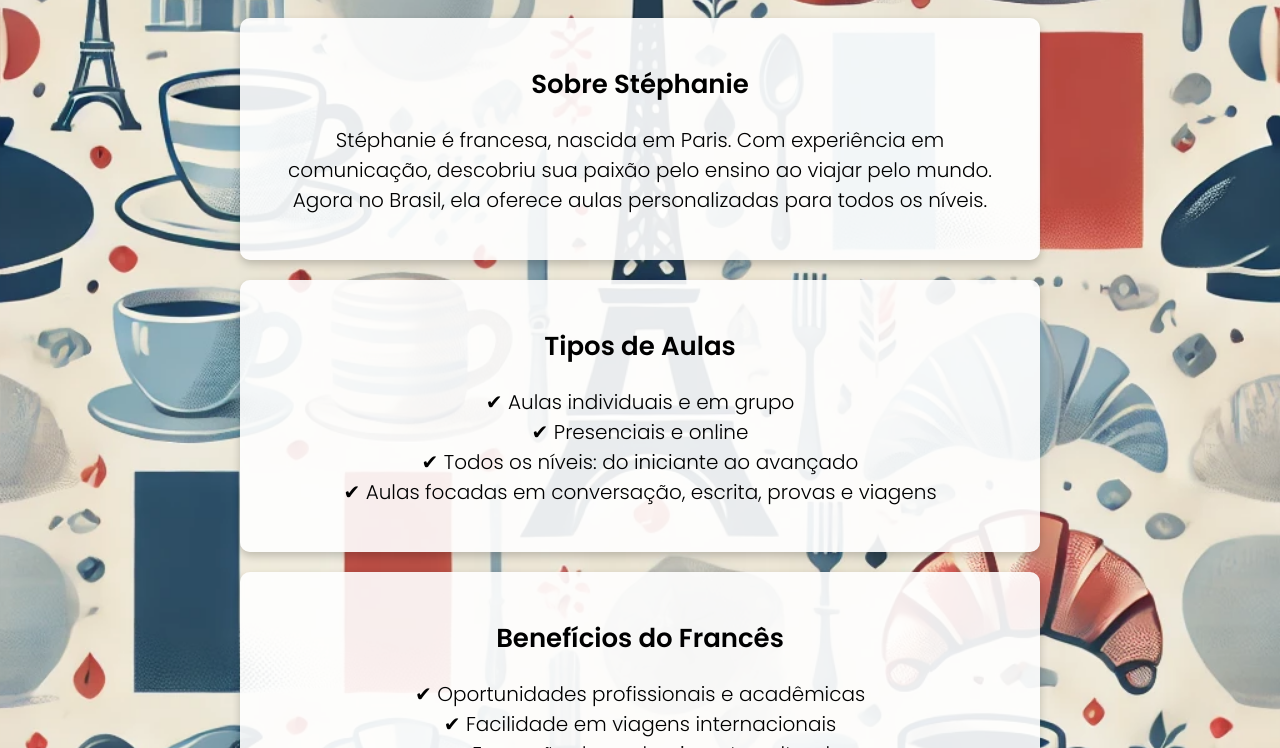
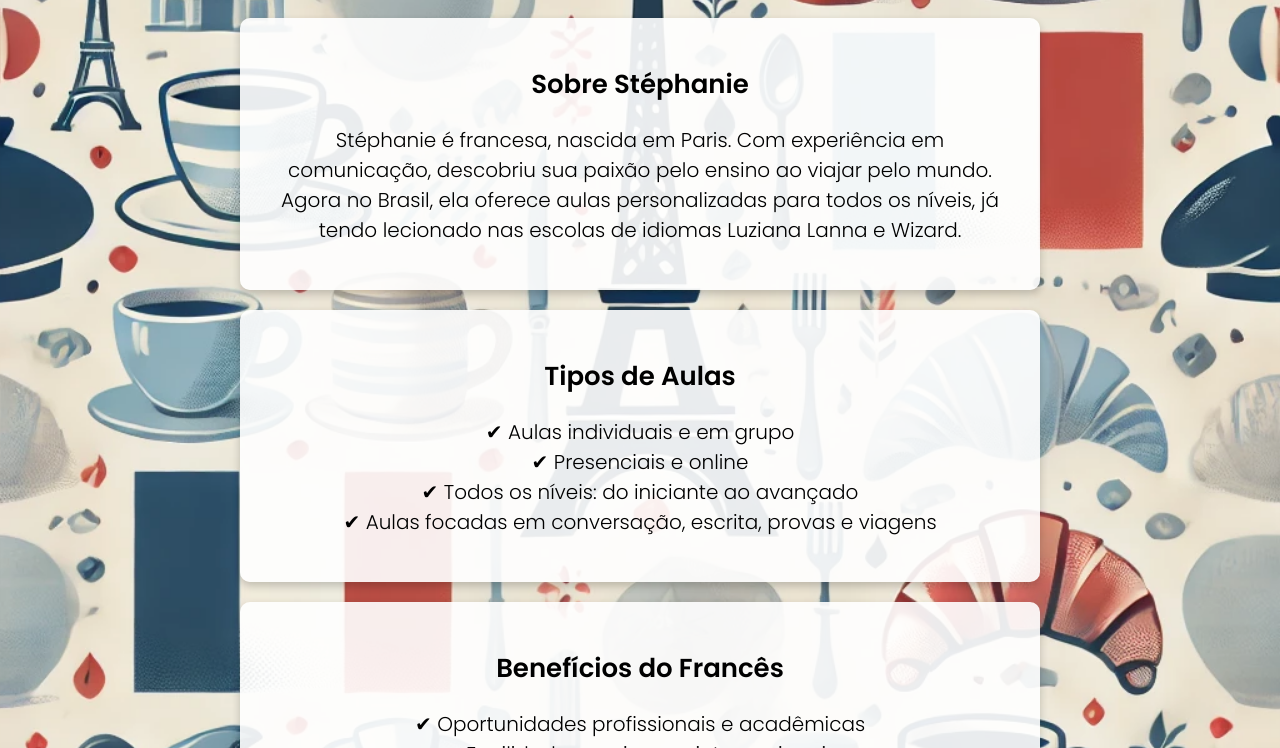
Before and after one commit to leopranzl/leopranzl.github.io, a plain HTML site: page index.html in a window 1280 px wide. Shown: the part 352-1100 px from the top of the page. Drawn offline with Linux system fonts and the light colour scheme.

Commit message:
adicionando informacoes stephanie

```diff
--- a/index.html
+++ b/index.html
@@ -96,7 +96,7 @@
     <div class="container">
         <div class="section">
             <h2>Sobre Stéphanie</h2>
-            <p>Stéphanie é francesa, nascida em Paris. Com experiência em comunicação, descobriu sua paixão pelo ensino ao viajar pelo mundo. Agora no Brasil, ela oferece aulas personalizadas para todos os níveis.</p>
+            <p>Stéphanie é francesa, nascida em Paris. Com experiência em comunicação, descobriu sua paixão pelo ensino ao viajar pelo mundo. Agora no Brasil, ela oferece aulas personalizadas para todos os níveis, já tendo lecionado nas escolas de idiomas Luziana Lanna e Wizard.</p>
         </div>
 
         <div class="section">
```
